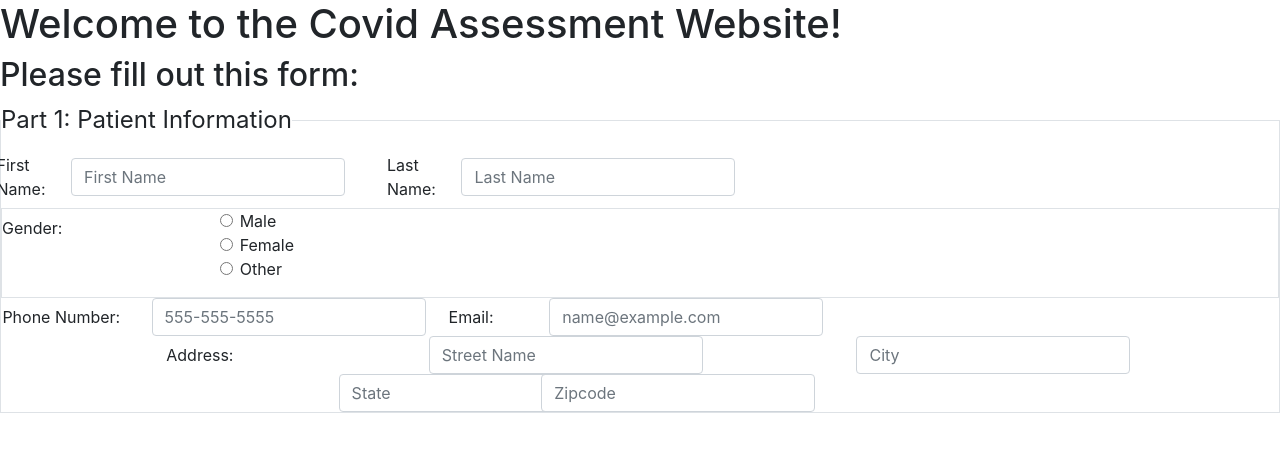
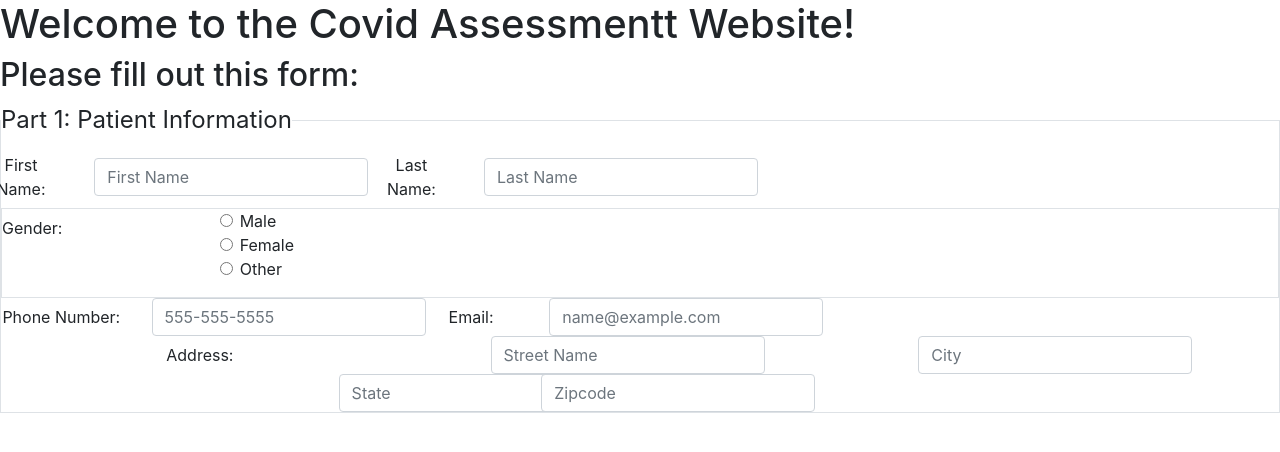
Before and after one commit to akhtara838/Testing-Inline_form, a plain HTML site: page index.html in a window 1280 px wide. Drawn offline with nearby package versions, Linux system fonts and the light colour scheme.

Commit message:
Update index.html

```diff
--- a/index.html
+++ b/index.html
@@ -15,12 +15,12 @@ form
     display: inline-block;
     margin-left: auto;
     margin-right: auto;
-    text-align: left;
+    text-align: center;
 }
     </style>
 <body>
     <header>
-        <h1>Welcome to the Covid Assessment Website!</h1>
+        <h1>Welcome to the Covid Assessmentt Website!</h1>
         <link rel="stylesheet" href="https://stackpath.bootstrapcdn.com/bootstrap/4.3.1/css/bootstrap.min.css"
             integrity="sha384-ggOyR0iXCbMQv3Xipma34MD+dH/1fQ784/j6cY/iJTQUOhcWr7x9JvoRxT2MZw1T" crossorigin="anonymous">
     </header>
```
